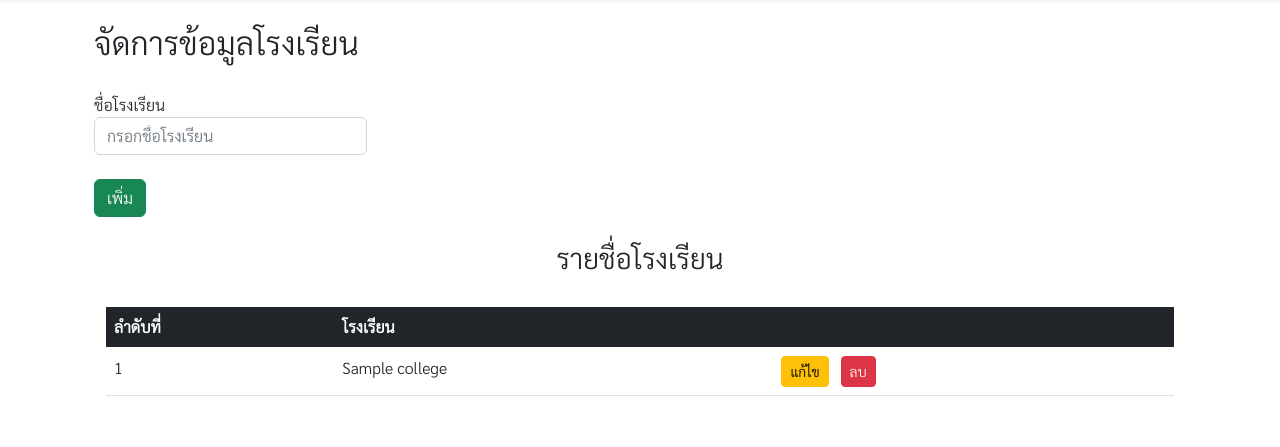
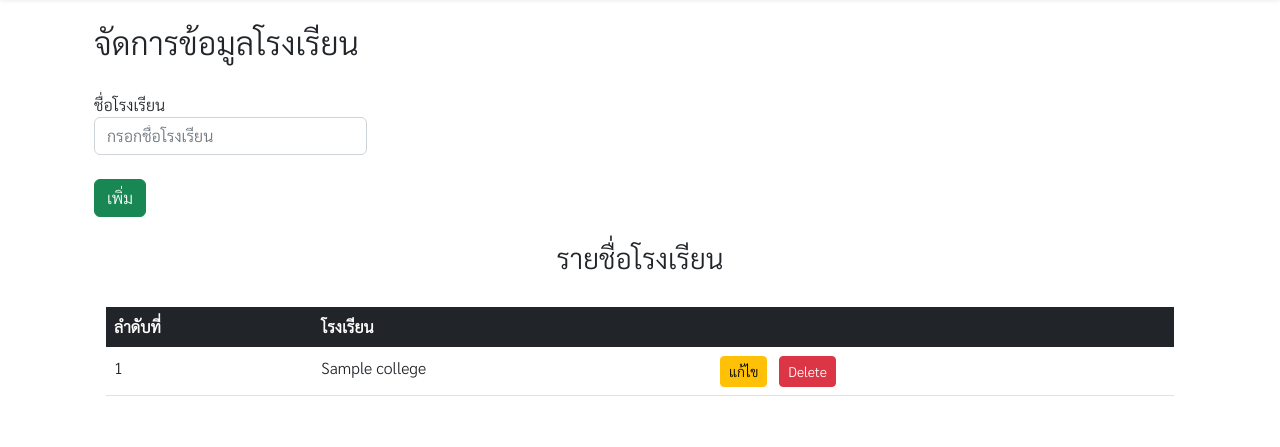
Before and after one commit to pattadon14/WebTranferPJ, a Django app: page /collegepage/ in a window 1280 px wide. Shown: the part 84-531 px from the top of the page. Run offline with Django 4.2, Linux system fonts and the light colour scheme; tables that the repository leaves empty hold one stand-in row (values such as "Sample post").

Commit message:
update button delete in college pages
update button delete in college pages

```diff
--- a/Project/urls.py
+++ b/Project/urls.py
@@ -13,6 +13,7 @@ urlpatterns = [
 
     #ADMIN
     path('collegepage/',views.Collegepage ,name='collegepage'),
+    path('delete_college/<int:id>/',views.delete_college ,name='delete_college'),
     path('Faculty/',views.Facultys ,name='Faculty'),
     path('Collmajor/',views.CollMajor ,name='Collmajor'),
     path('Major/',views.Majors ,name='Major'),
--- a/Webtranfer/views.py
+++ b/Webtranfer/views.py
@@ -1,4 +1,4 @@
-from django.shortcuts import render,redirect
+from django.shortcuts import render,redirect,HttpResponseRedirect
 from .models import College,Coll_Major,Faculty,Major,Groups,UserType
 from django.contrib import messages
 from django.contrib.auth.models import User
@@ -38,6 +38,11 @@ def Collegepage(request):
     data = College.objects.all()
     return render(request, 'Admin_Colleges.html',{'colleges': data})
 
+def delete_college(request,id):
+    if request.method == 'POST':
+        data = College.objects.get(id=id)
+        data.delete()
+    return HttpResponseRedirect('/')
 
 def CollMajor(request):
     context = {}
--- a/templates/Admin_Colleges.html
+++ b/templates/Admin_Colleges.html
@@ -40,7 +40,10 @@
                     <td scope="row">{{college.C_name}}</td>
                     <div  class="d-grid gap-2 d-md-flex justify-content-md-end">
                         <td><a class="btn btn-warning me-md-2 btn-sm" href="#">แก้ไข</a>
-                        <a class="btn btn-danger btn-sm" href="#">ลบ</a></td>
+                        <form action="{% url 'delete_college' college.id %}"
+                        method="post" class="d-inline">{% csrf_token %}
+                            <input type="submit" class="btn btn-danger me-md-2 btn-sm" value="Delete">
+                        </form></td>
                     </div>
                 </tr>
                 {% endfor %}
```
Also changed, not shown: templates/Update_Colleges.html (added, +34 -0 lines).
